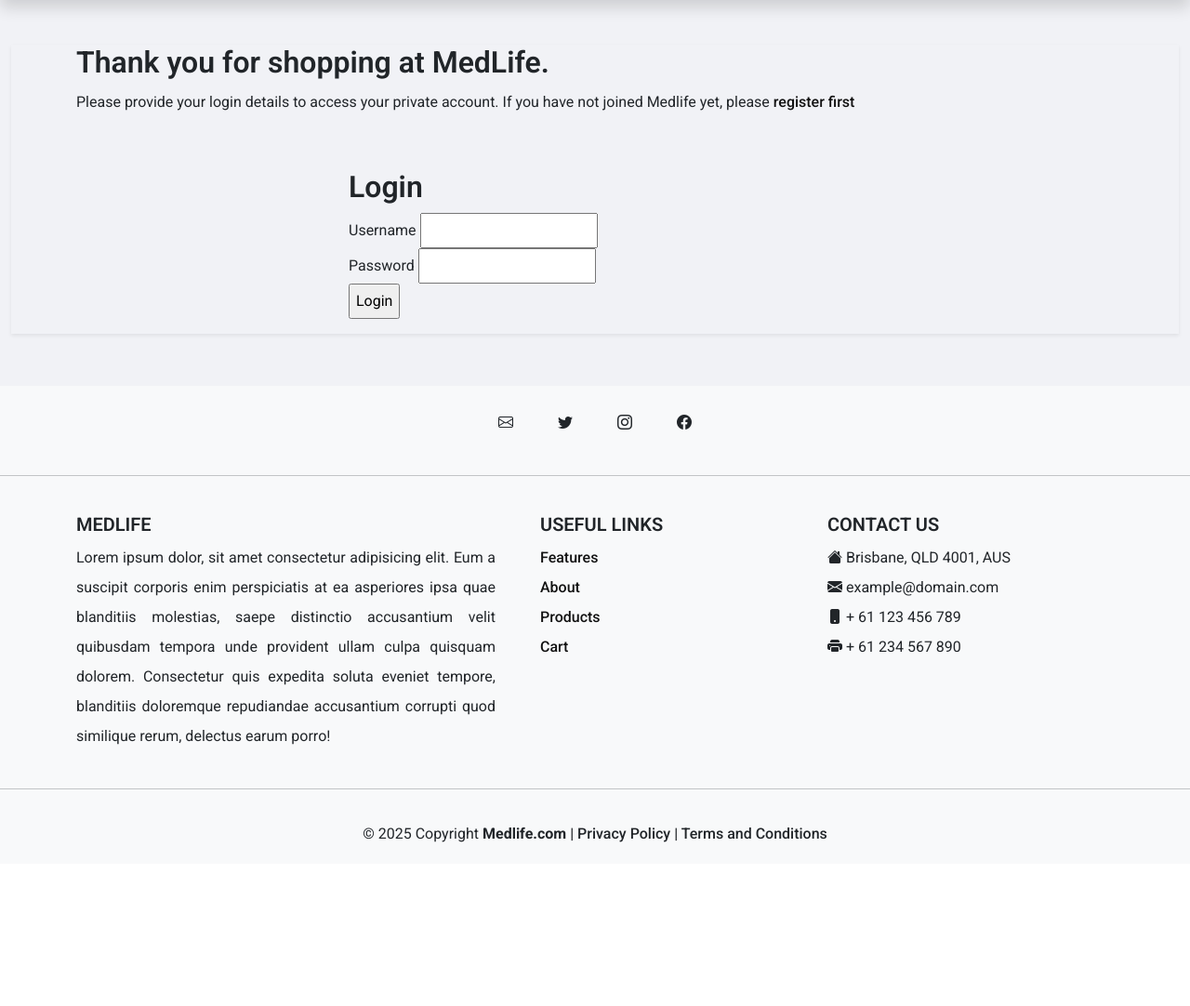
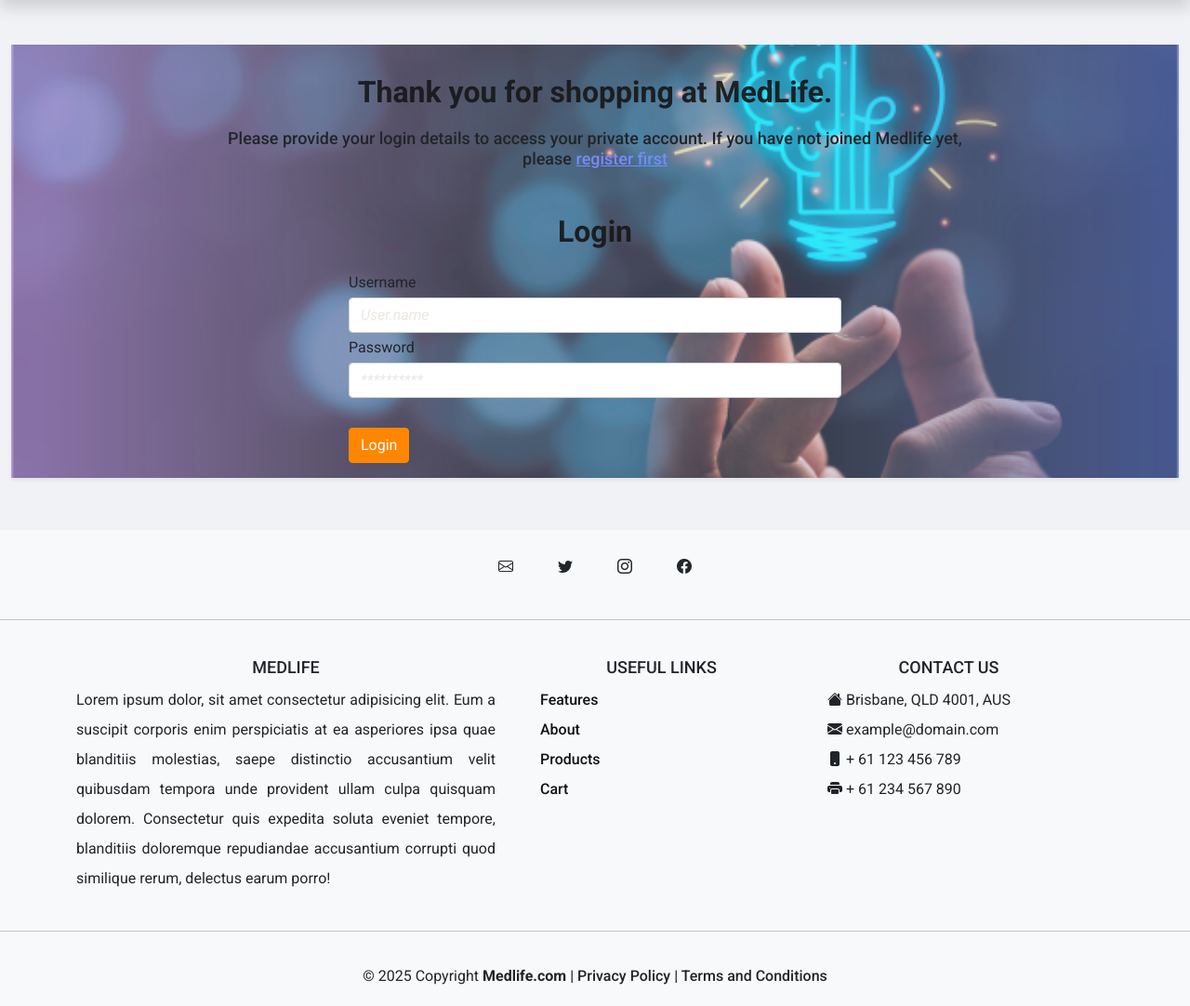
Before and after one commit to nabiskii/MedLife-IFN582-Website-using-Flask-Jinja-HTML-and-CSS, a Flask app: page /login/ in a window 1280 px wide. Shown: the part 66-1148 px from the top of the page at 93% size. Before the commit the page ends 972 px from the top, so only its background shows below. Run offline with Flask 3, Linux system fonts and the light colour scheme; some libraries are stand-ins or nearby versions.

Commit message:
Login&Registry&CSS
Login page
Registry Page
CSS

```diff
--- a/project/config.py
+++ b/project/config.py
@@ -1,7 +1,7 @@
 class Config:
     SECRET_KEY = 'your_secret_key'
-    MYSQL_HOST = '127.0.0.1'
+    MYSQL_HOST = 'localhost'
     MYSQL_USER = 'root'
-    MYSQL_PASSWORD = 'password'
+    MYSQL_PASSWORD = '123456'
     MYSQL_DB = 'IFN582_GROUP84'
     MYSQL_CURSORCLASS = 'DictCursor'
--- a/project/static/css/style.css
+++ b/project/static/css/style.css
@@ -25,13 +25,23 @@ body {
 }
 
 h1,
-h2,
+h2
+ {
+    color: #18191aee;
+    font-weight: bold;
+    margin-bottom: 20px;
+}
+
 h3,
 h4,
 h5,
-h6 {
-    font-weight: 600;
+h6
+{
+    color: rgba(52, 58, 64, 0.904)ee;
+    font-weight: 500;
     font-family: var(--brand-font);
+    text-align: center;
+    font-size:large;
 }
 
 a {
@@ -204,3 +214,28 @@ img {
     box-shadow: 0 4px 6px rgba(0, 0, 0, 0.1);
     text-align: center;
 }
+
+/* Changes the link color to blue, for better visibility */
+.underlined-link {
+    text-decoration: underline;
+    color: #758BFD;
+}
+/* Remove underline on hover, for a neat effect */
+.underlined-link:hover {
+    text-decoration: none;
+}
+.bg-section
+{
+    background-image: url('/static/img/Blog-Photo.jpg');
+     background-size: cover;
+    background-position: center;
+    background-repeat: no-repeat;
+    height: 500px
+    var(--background-color)
+}
+
+.custom-placeholder::placeholder{
+    color: rgb(235, 231, 227);
+    font-style: italic;
+    /* opacity: 100; */
+}
--- a/project/templates/login.html
+++ b/project/templates/login.html
@@ -1,42 +1,70 @@
 {% extends 'base.html' %}
 
+<!-- In case of any "login succefull" messages  -->
+{% block head %}
+    {% with messages = get_flashed_messages() %}
+    {% if messages %}
+        <div class="alert alert-primary" role="alert">
+        {% for message in messages %}
+            {{ message }}
+        {% endfor %}
+        </div>
+    {% endif %}
+    {% endwith %}
+{% endblock %}
+
+<!-- end of message -->
+
 {% block main %}
+<div class="bg-section">
+<section class="shadow-sm mb-5 mt-5">
 
-<section class="shadow-sm mb-5 mt-5">
     <div class="container">
+
         <div class="row">
-            <div class="col-12">
-                <h2>Thank you for shopping at MedLife.</h2>
-                <p>
+            <div class="col-12 text-lg-center">
+                <br>
+                <h2 >Thank you for shopping at MedLife.</h2>
+                <h3 >
                     Please provide your login details to access your private account.
-                    If you have not joined Medlife yet, please
-                    <a href="{{ url_for('main.register') }}"> register first
+                    If you have not joined Medlife yet,
+                    <br> please
+                    <a href="{{ url_for('main.register') }}" class="underlined-link" > register first
                     </a>
-                </p>
+                </h3>
             </div>
         </div>
         <div class="row mt-4 justify-content-center p-3">
-            <div class="col-md-6">
+            <div class="col-6">
 
-                <h2>Login</h2>
-                <form action="" method="POST">
+                <h2 class ="text-center" >Login</h2>
+
+                <form action="" method="POST" class = "form">
 
                     {{ form.hidden_tag() }}
-                    {{ form.username.label }} {{ form.username() }}<br>
-                    {% for error in form.username.errors %}
-                    <span style="color: red;">{{ error }}</span>
-                    {% endfor %}
+                     <div class="form-field">
+                        <label for="username ">{{ form.username.label }}</label>
+                        {{ form.username(class="form-control custom-placeholder", placeholder="User.name") }}
+                        {% for error in form.username.errors %}
+                            <span style="color: red;">{{ error }}</span>
+                        {% endfor %}
+                   </div>
+                        <div class="form-field">
+                  <label for="password ">{{ form.password.label }}</label>
+                        {{ form.password(class="form-control custom-placeholder", placeholder="**********") }}
+                        {% for error in form.password.errors %}
+                            <small class="text-danger">{{ error }}</small><br>
+                        {% endfor %}
+                    </div>
 
-                    {{ form.password.label }} {{ form.password() }}<br>
-                    {% for error in form.username.errors %}
-                    <span style="color: red;">{{ error }}</span>
-                    {% endfor %}
-
-                    {{ form.submit() }}
+                    <br>
+                    {{ form.submit(class="btn btn-primary btn-medicine btn-block") }}
+                     </div>
+                     <br>
 
                 </form>
             </div>
         </div>
-    </div>
+  </div>
 </section>
 {% endblock %}
--- a/project/templates/product_details.html
+++ b/project/templates/product_details.html
@@ -17,14 +17,14 @@
                     <span class="text-muted"><s>$15.00</s></span>
                 </div>
 
-                <a href="{{ url_for('main.order_add', item_id=item.itemCode) }}" class="btn btn-primary mb-4"><i
-                        class="bi bi-bag-plus"></i>&nbsp;&nbsp;Add to Cart</a>
-
                 <p>{{item.itemDescription}}</p>
                 <p>{{item.itemLongDescription1}}</p>
                 <p class="mb-4">
                     {{item.itemLongDescription2}}
                 </p>
+
+                 <a href="{{ url_for('main.order_add', item_id=item.itemCode) }}" class="btn btn-primary mb-4"><i
+                        class="bi bi-bag-plus"></i>&nbsp;&nbsp;Add to Cart</a>
 
             </div>
         </div>
```
Also changed, not shown: project/templates/register.html (+36 -17 lines), project/static/img/Blog-Photo.jpg (added).
